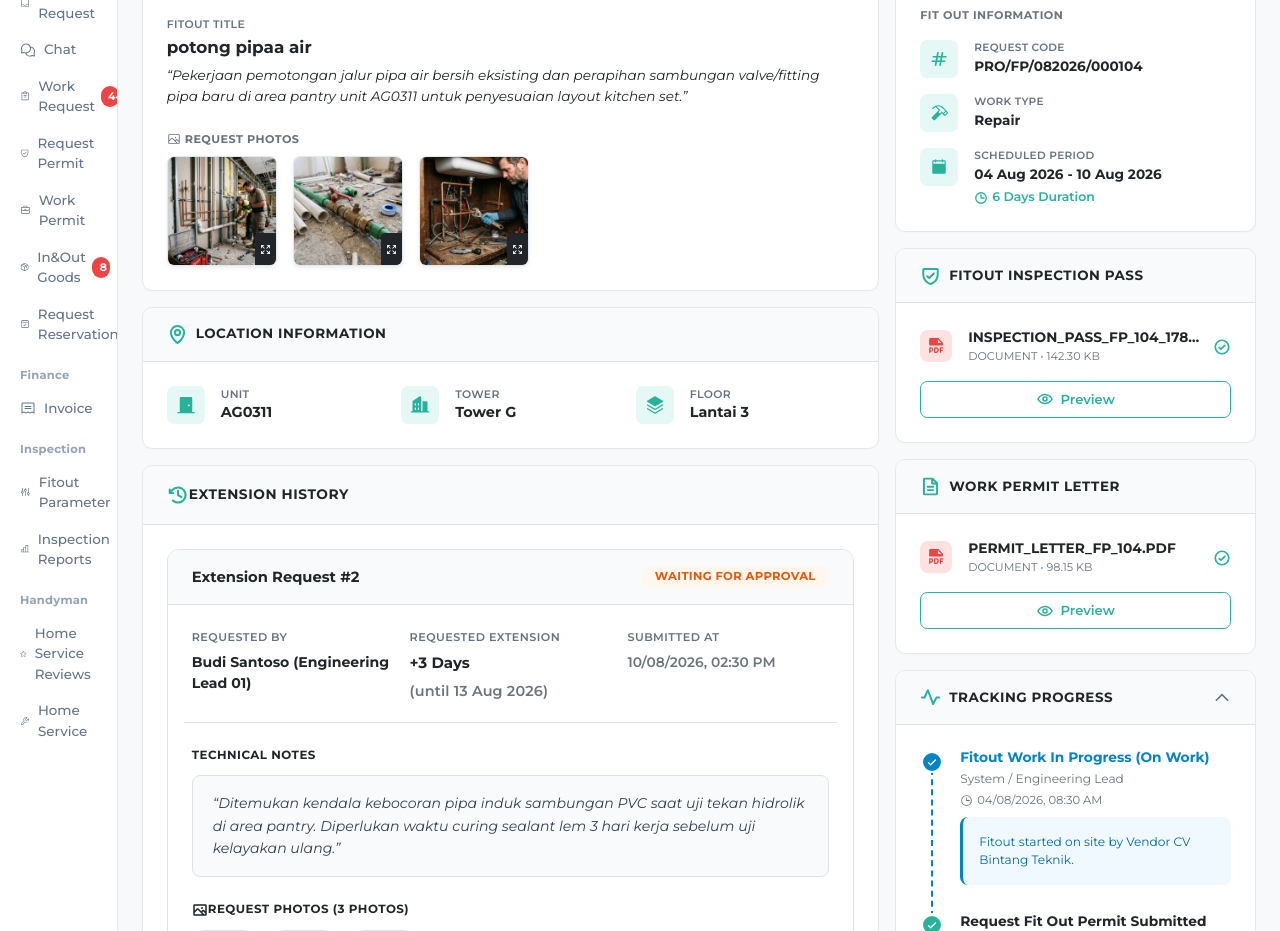
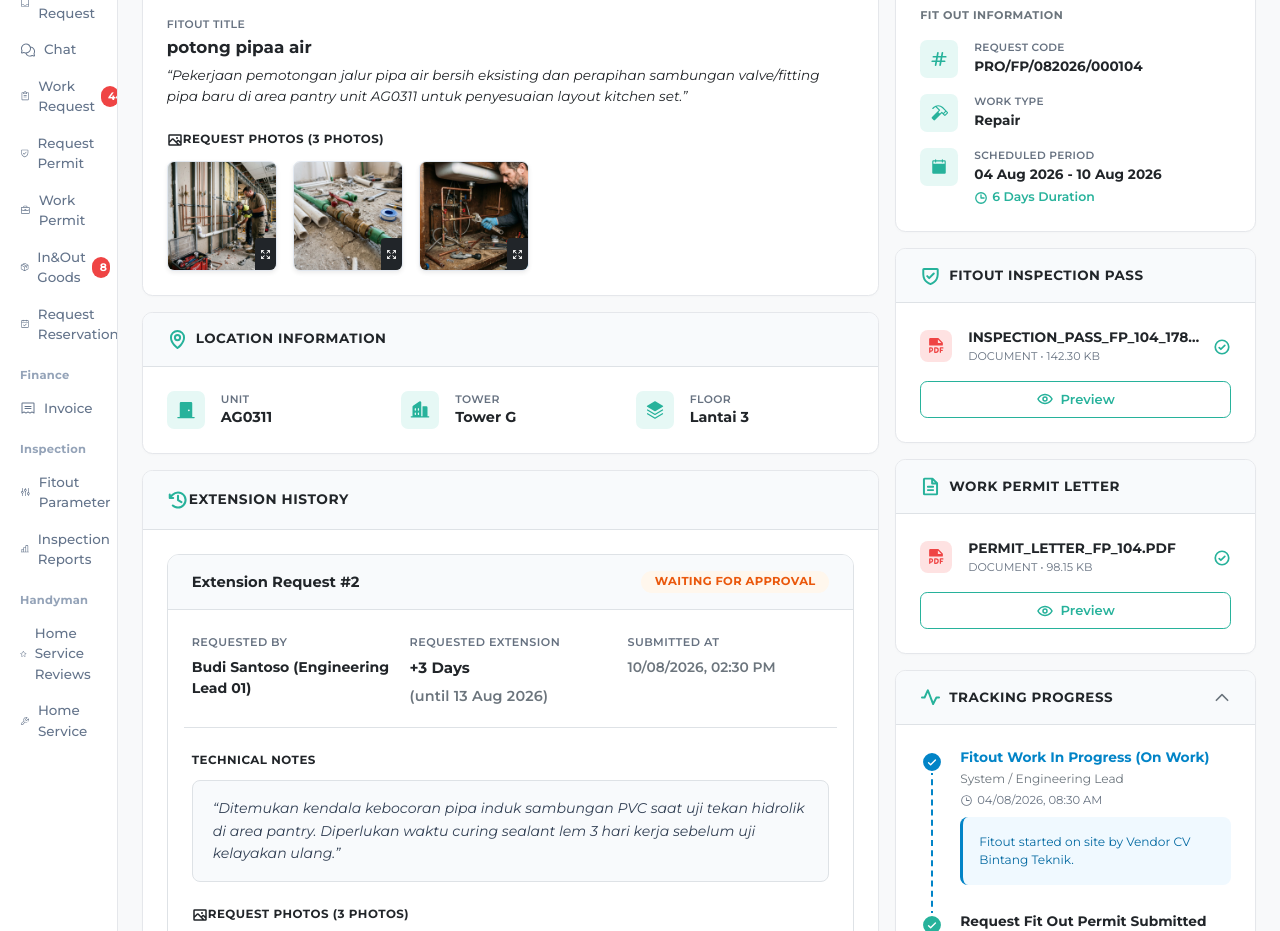
Before and after one commit to ProgrammerMuda/fit_out_extension, a React (Vite) app: page / in a window 1280 px wide. Shown: the part 800-1731 px from the top of the page. Built offline with nearby package versions, Linux system fonts and the light colour scheme.

Commit message:
Match REQUEST PHOTOS label styling in RequestInformationCard to Extension History

```diff
--- a/src/views/components/RequestInformationCard.jsx
+++ b/src/views/components/RequestInformationCard.jsx
@@ -119,11 +119,16 @@ export function RequestInformationCard({ permit }) {
           )}
         </div>
 
-        {/* Field: Request Photos (3 Water Pipe Photos) */}
+        {/* Field: Request Photos (Documentation Photos) */}
         <div>
-          <div className="d-flex align-items-center gap-1 text-muted text-uppercase fw-bold mb-2" style={{ fontSize: '0.7rem', letterSpacing: '0.04em' }}>
-            <ImageIcon size={14} />
-            <span>REQUEST PHOTOS</span>
+          <div
+            className="fw-bold text-uppercase text-dark d-flex align-items-center gap-1.5"
+            style={{ fontSize: '0.74rem', letterSpacing: '0.04em', marginBottom: '12px' }}
+          >
+            <ImageIcon size={16} weight="bold" />
+            <span>
+              REQUEST PHOTOS {permit.photos && permit.photos.length > 0 ? `(${permit.photos.length} PHOTOS)` : ''}
+            </span>
           </div>
 
           <div className="d-flex flex-wrap gap-3">
```
